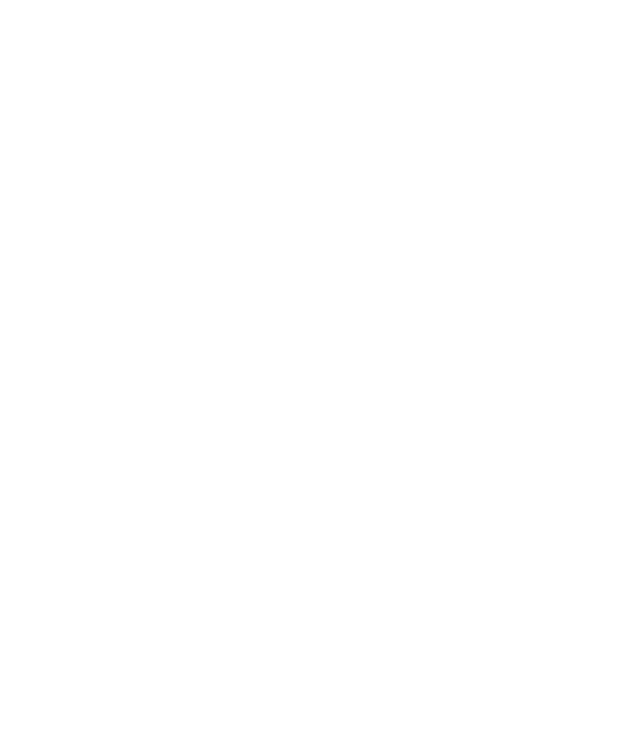
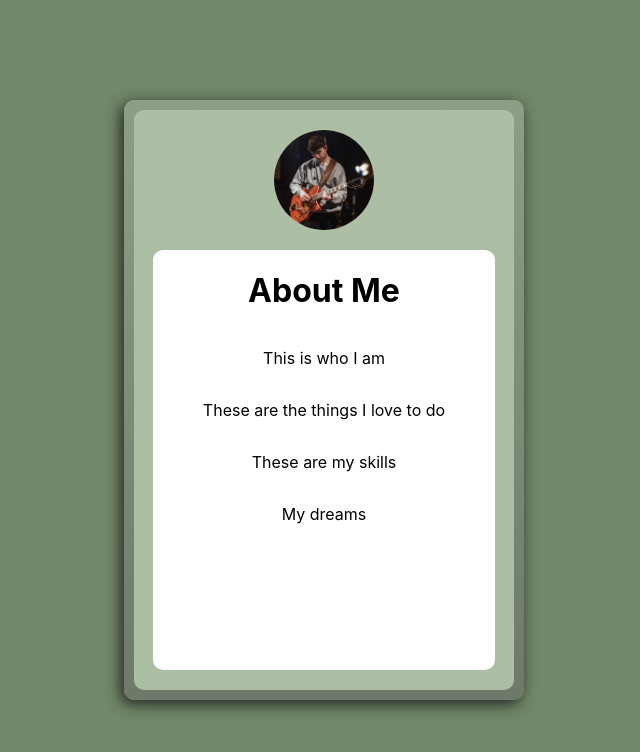
Before and after one commit to drewheaster/portfolio, a React (Create React App) app: page /portfolio/about in a window 1280 px wide. Before the commit this address had no page. Shown: the top 752 px of the page, without its empty margins (316-956 px from the left). Built offline with nearby package versions, Linux system fonts and the light colour scheme.

Commit message:
Added "exact"

```diff
--- a/src/App.js
+++ b/src/App.js
@@ -8,9 +8,9 @@
 function App() {
   return (
     <div className="App">
-      <Router>
+      <Router basename='/portfolio'>
         <Routes>
-          <Route path='/portfolio' element={<Home/>}/>
+          <Route exact path='/' element={<Home/>}/>
           <Route path='/about' element={<About/>}/>
           <Route path='/projects' element={<Projects/>}/>
           {/* <Route path='/my_links' element={<MyLinks/>}/> */}
--- a/src/assets/components/AboutPage/AboutPage.js
+++ b/src/assets/components/AboutPage/AboutPage.js
@@ -8,7 +8,7 @@
             <div className='about-center-piece'>
                 <div className='about-selection-box'>
                     <div className='about-profile-image-box'>
-                        <img onClick={event => window.location.href='/portfolio'} src={ProfilePic} className='about-profile-pic-image'></img>
+                        <img onClick={event => window.location.href='/'} src={ProfilePic} className='about-profile-pic-image'></img>
                     </div>
                     <div className='about-description-box'>
                         <h1>About Me</h1>
```
